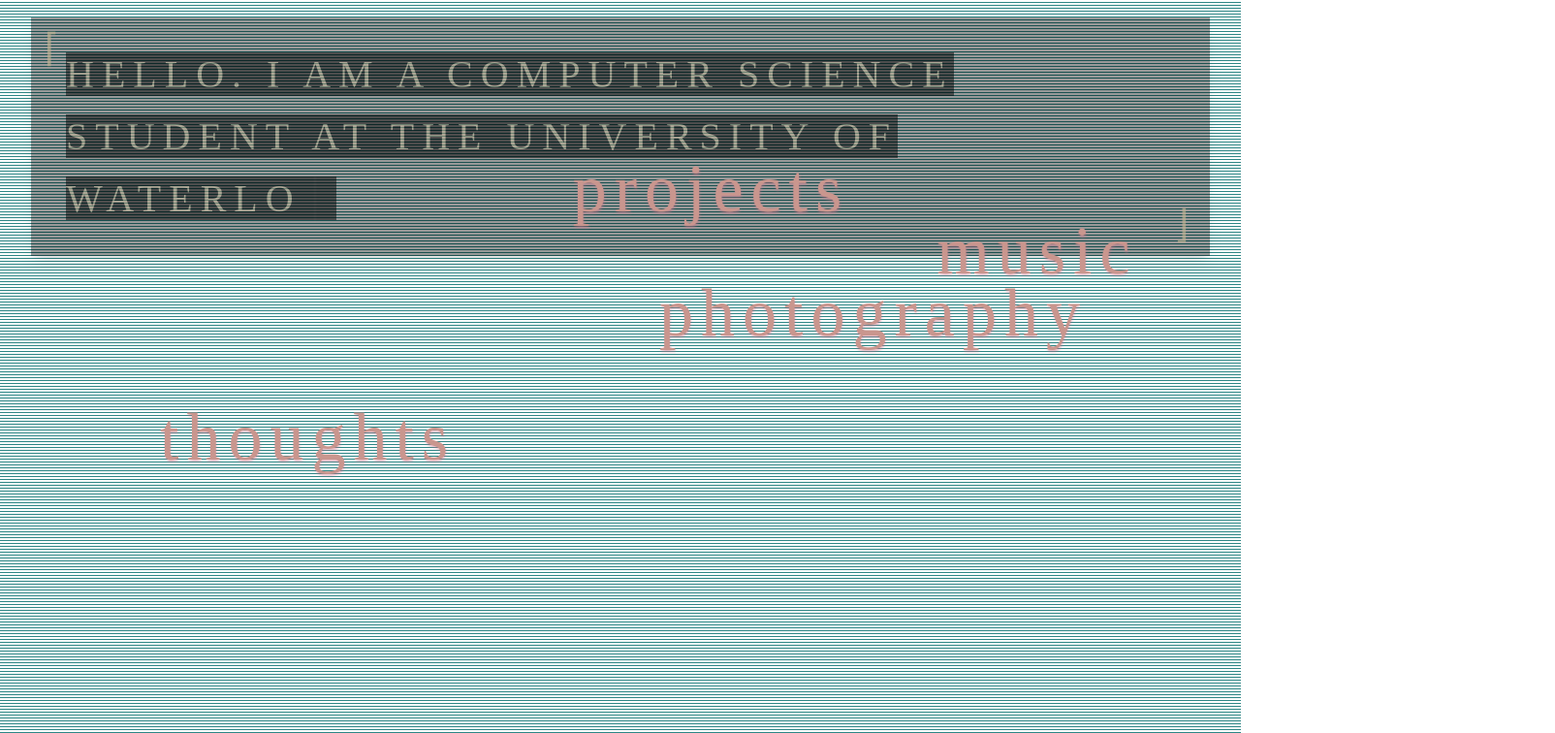
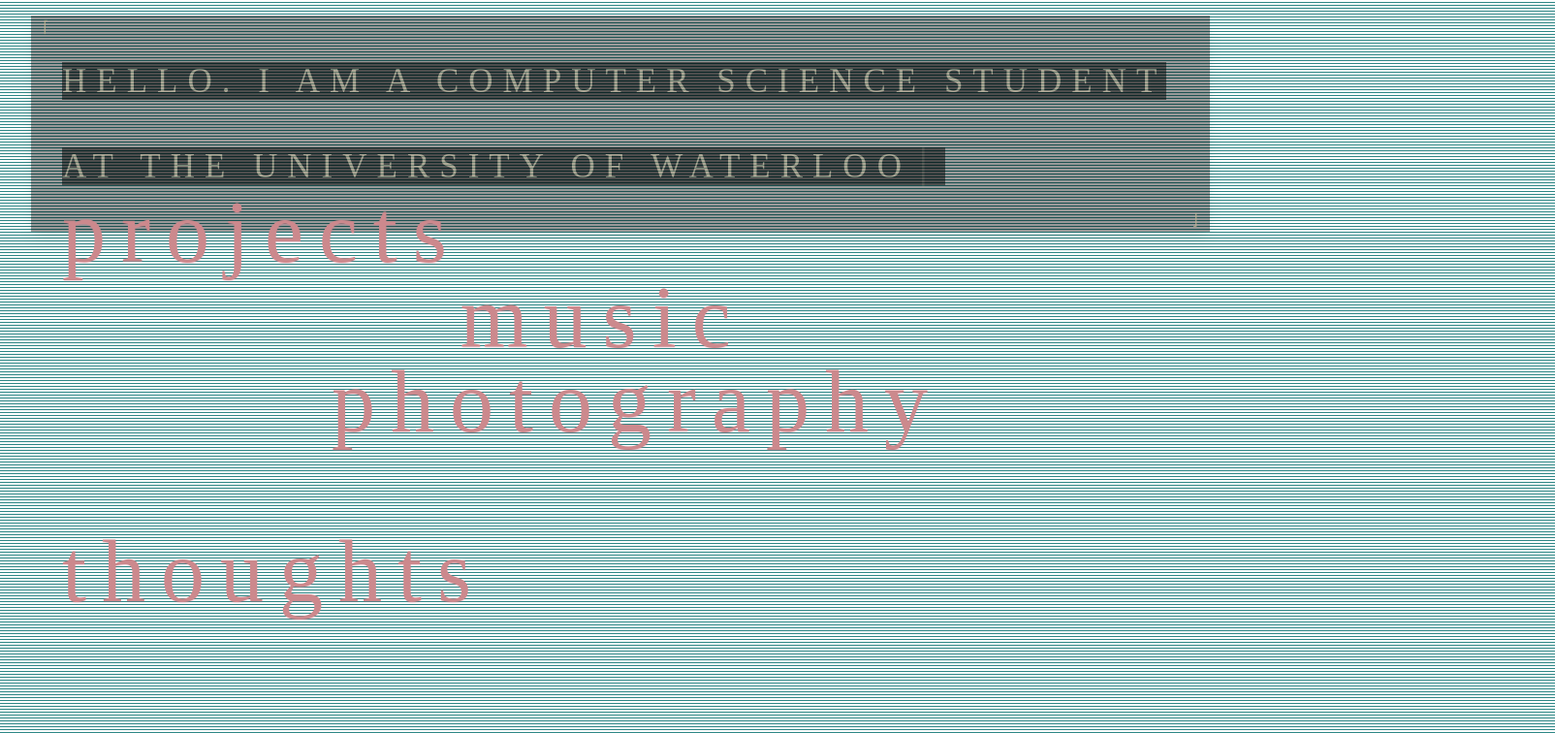
Before and after one commit to hlxmh/personal-site, a Next.js app: page / in a window 1280 px wide. Shown: the top 756 px of the page at 97% size, 1604 px wide, since content can reach past the window. Built offline with nearby package versions, Linux system fonts and the light colour scheme; a web font is replaced by a local one.

Commit message:
re-factor global css

```diff
--- a/app/page.tsx
+++ b/app/page.tsx
@@ -4,7 +4,7 @@
 export default function Home() {
   return (
     <div className="flex justify-center h-[100%]">
-        <div id="navbar" className="w-[95%] max-h-[95%] shadow-lg bg-black px-8 py-6 relative bg-opacity-40 mt-4 h-fit">
+        <div  className="max-w-[95%] max-h-[95%] shadow-lg bg-black px-8 py-6 relative bg-opacity-40 mt-4 h-fit">
           <h1 className="absolute top-0 left-3 animate-slow_blink">
             &lceil;
           </h1>
--- a/components/typewriter.tsx
+++ b/components/typewriter.tsx
@@ -94,19 +94,19 @@
   return (
     <>
     {/* REMOVE .JOIN */}
-          <h3>
-            <span id="typewriter" className="bg-black after:content-['│'] after:animate-blink animate-flicker">HELLO. I AM A COMPUTER SCIENCE STUDENT AT THE UNIVERSITY OF WATERLOO. I MAKE <Link className="invisible" href={`/txt/`}>projects</Link> WHEN I CAN.
-            I ALSO LIKE OTHER THINGS. <Link href={`/txt/`}>music</Link> IS A HOBBY, AND SO IS <Link href={`/txt/`}>photography</Link>. I FROLICK IN FIELDS TOO. YOU CAN READ MY <Link href={`/txt/`}>thoughts</Link> ON THE STUFF MENTIONED ABOVE.
+          <p className={style.text}>
+            <span id="typewriter" className="bg-black after:content-['│'] after:animate-blink animate-flicker">HELLO. I AM A COMPUTER SCIENCE STUDENT AT THE UNIVERSITY OF WATERLOO. I MAKE <Link className={["invisible", style.link].join(" ")} href={`/txt/`}>projects</Link> WHEN I CAN.
+            I ALSO LIKE OTHER THINGS. <Link className={["invisible", style.link].join(" ")} href={`/txt/`}>music</Link> IS A HOBBY, AND SO IS <Link className={["invisible", style.link].join(" ")} href={`/txt/`}>photography</Link>. I FROLICK IN FIELDS TOO. YOU CAN READ MY <Link className={["invisible", style.link].join(" ")} href={`/txt/`}>thoughts</Link> ON THE STUFF MENTIONED ABOVE.
             you live as you dream you live as you dream you live as you dream you live as you dream  you live as you dream
             </span>
-          </h3>
+          </p>
 
             {/* links */}
-            <h3 className="absolute top-6 pr-8"><span className="invisible">HELLO. I AM A COMPUTER SCIENCE STUDENT AT THE UNIVERSITY OF WATERLOO. I MAKE </span><Link className={[style.link, style.brackets, "animate-glow"].join(" ")} href={`/txt/`}><span>projects</span></Link><span className="invisible"> WHEN I CAN.
-            I ALSO LIKE OTHER THINGS. </span><Link className="animate-glow" href={`/txt/`}>music</Link><span className="invisible"> IS A HOBBY, AND SO IS </span><Link className="animate-glow" href={`/txt/`}>photography</Link><span className="invisible">. I FROLICK IN FIELDS TOO. YOU CAN READ MY </span><Link className="animate-glow" href={`/txt/`}>thoughts</Link><span className="invisible"> ON THE STUFF MENTIONED ABOVE.
+            <p className={[style.text,"absolute", "top-6", "pr-8"].join(" ")}><span className="invisible">HELLO. I AM A COMPUTER SCIENCE STUDENT AT THE UNIVERSITY OF WATERLOO. I MAKE </span><Link className={[style.link, style.brackets, "animate-glow"].join(" ")} href={`/txt/`}><span>projects</span></Link><span className="invisible"> WHEN I CAN.
+            I ALSO LIKE OTHER THINGS. </span><Link className={[style.link, style.brackets, "animate-glow"].join(" ")} href={`/txt/`}>music</Link><span className="invisible"> IS A HOBBY, AND SO IS </span><Link className={[style.link, style.brackets, "animate-glow"].join(" ")} href={`/txt/`}>photography</Link><span className="invisible">. I FROLICK IN FIELDS TOO. YOU CAN READ MY </span><Link className={[style.link, style.brackets, "animate-glow"].join(" ")} href={`/txt/`}>thoughts</Link><span className="invisible"> ON THE STUFF MENTIONED ABOVE.
             you live as you dream you live as you dream you live as you dream you live as you dream  you live as you dream
             </span>
-            </h3>
+            </p>
             </>
   );
 }
--- a/styles/app.module.css
+++ b/styles/app.module.css
@@ -3,7 +3,17 @@
 
 .link {
     position: relative;
+    font-size: calc(90rem / 16);
+    line-height: 1px;
+    letter-spacing: calc(16rem / 16);
 }
+
+.text {
+    font-size: calc(35rem / 16);
+    letter-spacing: calc(10rem / 16);
+    line-height: 2.5;
+}
+
 .link:hover span {
     animation: glitchText 0.4s linear;
 }
--- a/styles/global.css
+++ b/styles/global.css
@@ -1,21 +1,13 @@
 @tailwind base;
 
 @layer base {
-  html {
-    /* rem-ize */
-    /* make sure the links dont crash each other */
-    letter-spacing: 8px;
-    line-height: 1.6;
-    font-size: 18px;
+  html, body {
     image-rendering: pixelated;
     font-smooth: never;
     -webkit-font-smoothing: none;
     color:#c1b492;
-  }
-
-  body {
     background-image:url("../public/bg-test2.gif");
-    height: 100vh;
+    height: 100%;
   }
 
   h1 {
@@ -27,48 +19,19 @@
 
   a:link {
     color:#d2738a;
-    font-size: 70px;
-    line-height: 1px;
   }
 
   a:visited, a:active {
-    color:#d2738a;
+    color: black;
   }
 
   a:hover {
     color:#c1b492;
   }
 
-  h1 {
-    font-size: 40px;
-    font-weight:normal;
-    clear:both;
-  }
-
-  h2 {
-    font-size: 28px;
-  }
-
-  h3 {
-    font-size: 40px;
-  }
-
-  h5 {
-    font-weight:normal;
-  }
-
-  h6 {
-    font-size:9px;
-  }
-
   hr {
     border-color:#d2738a;
     border-bottom-width:2px;
-  }
-
-  b {
-    color:#d2738a;
-    font-weight:normal;
   }
 }
 
```
Also changed, not shown: 1 other file (tests, documents, lock files or other folders).
